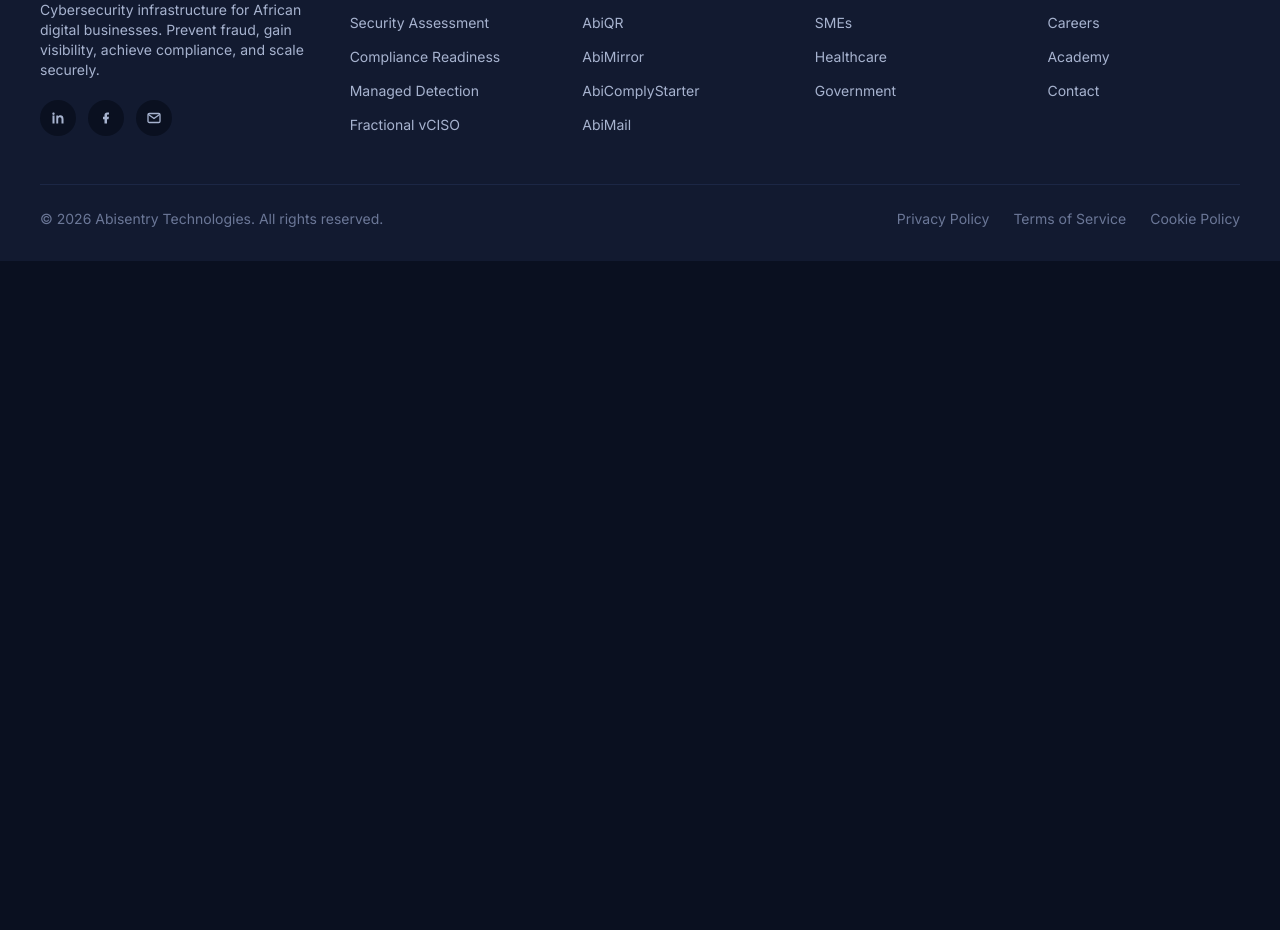
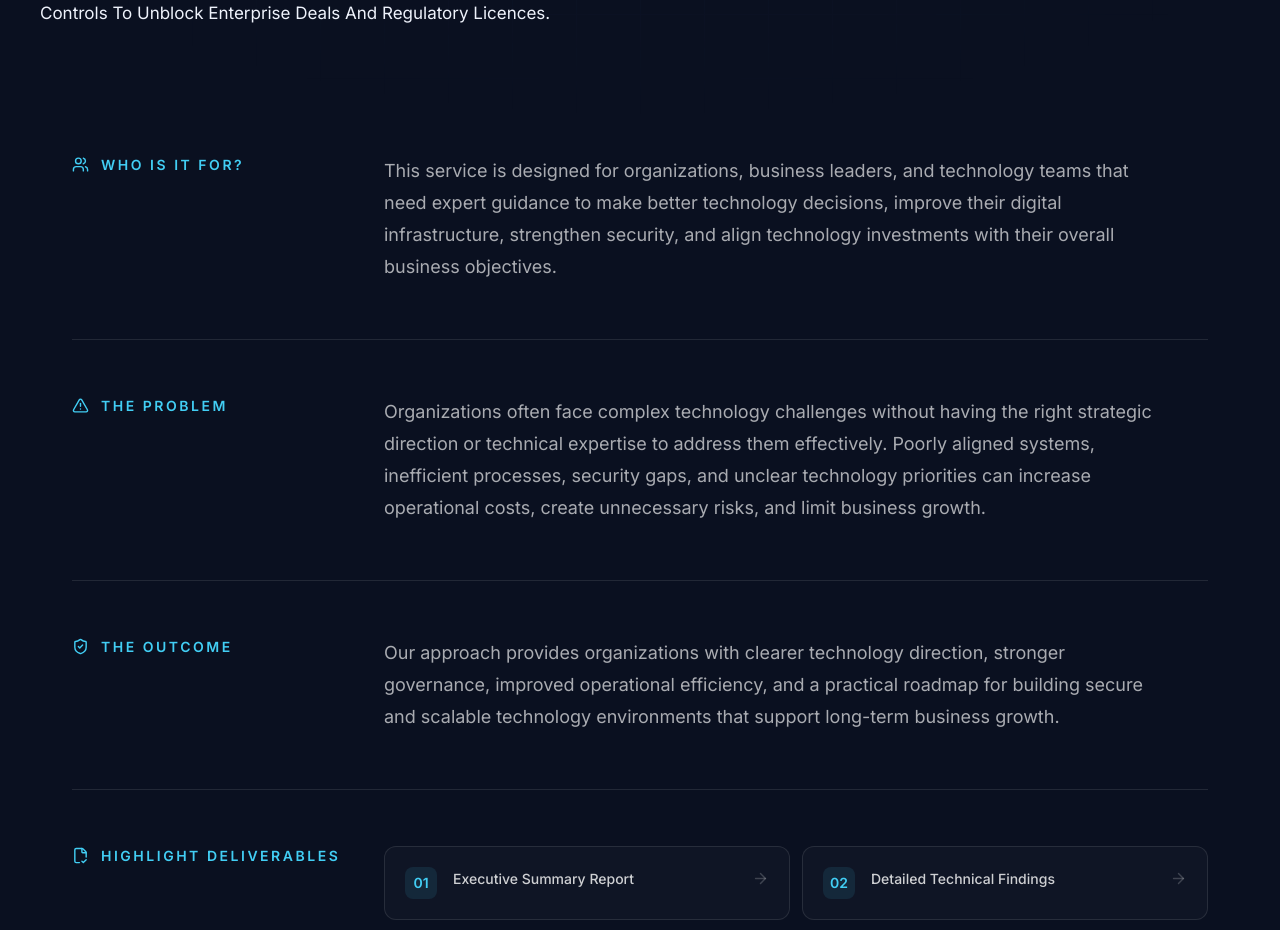
Before and after one commit to medinahakinsowon/abisentary, a React (Vite) app: page /compliance in a window 1280 px wide. Shown: the part 242-1172 px from the top of the page. Before the commit the page ends 800 px from the top, so only its background shows below. Built offline with nearby package versions, Linux system fonts and the light colour scheme.

Commit message:
updated compliance page

```diff
--- a/src/components/HelperComponent.jsx
+++ b/src/components/HelperComponent.jsx
@@ -30,7 +30,7 @@
     <section className="px-8 pb-6 pt-14">
       <div className="mx-auto max-w-content ">
         {status}
-        <h1 className="mt-4.5 max-w-2xl text-[32px] sm:text-[45px] font-bold">{title}</h1>
+        <h1 className="mt-4.5 max-w-2xl text-[32px] sm:text-[43px] font-bold">{title}</h1>
         <p className="mb-0 max-w-lg text-[17px]">{body} <span className="font-bold">{span}</span></p>
       </div>
     </section>
--- a/src/pages/ComplianceReady.jsx
+++ b/src/pages/ComplianceReady.jsx
@@ -1,12 +1,129 @@
-import React from 'react'
-import Layout from '../layout/Layout'
+import React from "react";
+import Layout from "../layout/Layout";
+import { PageHeader } from "../components/HelperComponent";
+
+import {
+  Users,
+  AlertTriangle,
+  ShieldCheck,
+  FileCheck2,
+  ArrowRight,
+} from "lucide-react";
+
+const deliverables = [
+  "Executive Summary Report",
+  "Detailed Technical Findings",
+  "API and Web App Penetration Test Result",
+  "Cloud Architecture Review (AWS/GCP/Azure)",
+  "Remediation Roadmap",
+];
 
 const ComplianceReady = () => {
   return (
     <Layout>
-      <div>compliance</div>
+      <PageHeader
+        title="Compliance Readiness Program"
+        body="End-to-end Implementation of ISO 27001, NDPR, and PCIDSS Controls To Unblock Enterprise Deals And Regulatory Licences."
+      />
+
+      <div className="mx-auto max-w-content">
+        <section className="px-8 py-12">
+          {/* WHO IS IT FOR */}
+          <div className="grid gap-8 border-b border-white/10 py-14 md:grid-cols-[280px_1fr]">
+            <div>
+              <div className="flex items-center gap-3 text-sm font-semibold uppercase tracking-[0.18em] text-signal-blue">
+                <Users size={17} />
+                Who is it for?
+              </div>
+            </div>
+
+            <div className="max-w-3xl">
+              <p className="text-lg leading-8 text-white/65">
+                This service is designed for organizations, business leaders,
+                and technology teams that need expert guidance to make better
+                technology decisions, improve their digital infrastructure,
+                strengthen security, and align technology investments with their
+                overall business objectives.
+              </p>
+            </div>
+          </div>
+          {/* THE PROBLEM */}
+          <div className="grid gap-8 border-b border-white/10 py-14 md:grid-cols-[280px_1fr]">
+            <div>
+              <div className="flex items-center gap-3 text-sm font-semibold uppercase tracking-[0.18em] text-signal-blue">
+                <AlertTriangle size={17} />
+                The Problem
+              </div>
+            </div>
+
+            <div className="max-w-3xl">
+              <p className="text-lg leading-8 text-white/65">
+                Organizations often face complex technology challenges without
+                having the right strategic direction or technical expertise to
+                address them effectively. Poorly aligned systems, inefficient
+                processes, security gaps, and unclear technology priorities can
+                increase operational costs, create unnecessary risks, and limit
+                business growth.
+              </p>
+            </div>
+          </div>
+          {/* THE OUTCOME */}
+          <div className="grid gap-8 border-b border-white/10 py-14 md:grid-cols-[280px_1fr]">
+            <div>
+              <div className="flex items-center gap-3 text-sm font-semibold uppercase tracking-[0.18em] text-signal-blue">
+                <ShieldCheck size={17} />
+                The Outcome
+              </div>
+            </div>
+
+            <div className="max-w-3xl">
+              <p className="text-lg leading-8 text-white/65">
+                Our approach provides organizations with clearer technology
+                direction, stronger governance, improved operational efficiency,
+                and a practical roadmap for building secure and scalable
+                technology environments that support long-term business growth.
+              </p>
+            </div>
+          </div>
+          {/* DELIVERABLES */}
+          <div className="grid gap-8 py-14 md:grid-cols-[280px_1fr]">
+            <div>
+              <div className="flex items-center gap-3 text-sm font-semibold uppercase tracking-[0.18em] text-signal-blue">
+                <FileCheck2 size={17} />
+                Highlight Deliverables
+              </div>
+            </div>
+
+            <div className="grid max-w-4xl gap-3 sm:grid-cols-2">
+              {deliverables.map((item, index) => (
+                <div
+                  key={item}
+                  className={`group flex items-start gap-4 rounded-xl border border-white/10 bg-white/[0.025] p-5 transition-all duration-300 hover:border-signal-blue/40 hover:bg-signal-blue/[0.05] ${
+                    index === deliverables.length - 1 ? "sm:col-span-2" : ""
+                  }`}
+                >
+                  <div className="flex h-8 w-8 shrink-0 items-center justify-center rounded-lg bg-signal-blue/10 text-sm font-semibold text-signal-blue">
+                    {String(index + 1).padStart(2, "0")}
+                  </div>
+
+                  <div className="flex flex-1 items-center justify-between gap-4">
+                    <span className="text-sm font-medium leading-6 text-white/80">
+                      {item}
+                    </span>
+
+                    <ArrowRight
+                      size={17}
+                      className="shrink-0 text-white/20 transition-all duration-300 group-hover:translate-x-1 group-hover:text-signal-blue"
+                    />
+                  </div>
+                </div>
+              ))}
+            </div>
+          </div>
+        </section>
+      </div>
     </Layout>
   );
-}
+};
 
-export default ComplianceReady
+export default ComplianceReady;
```
